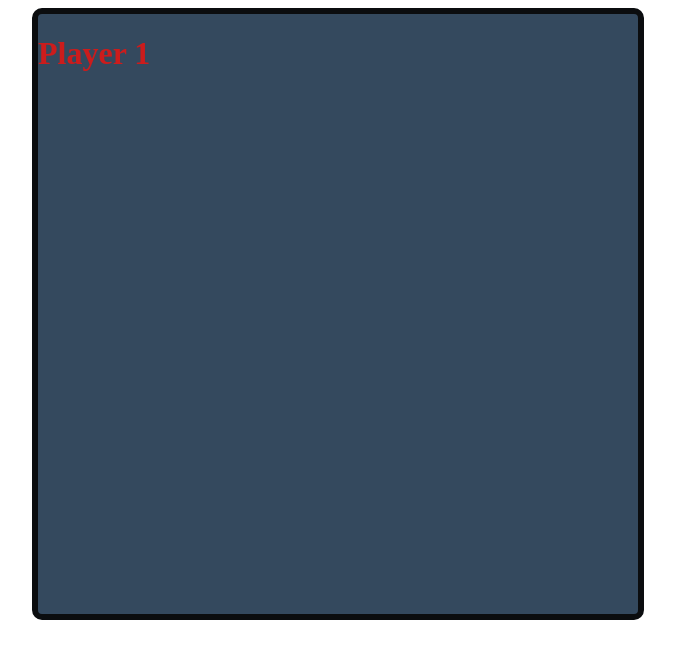
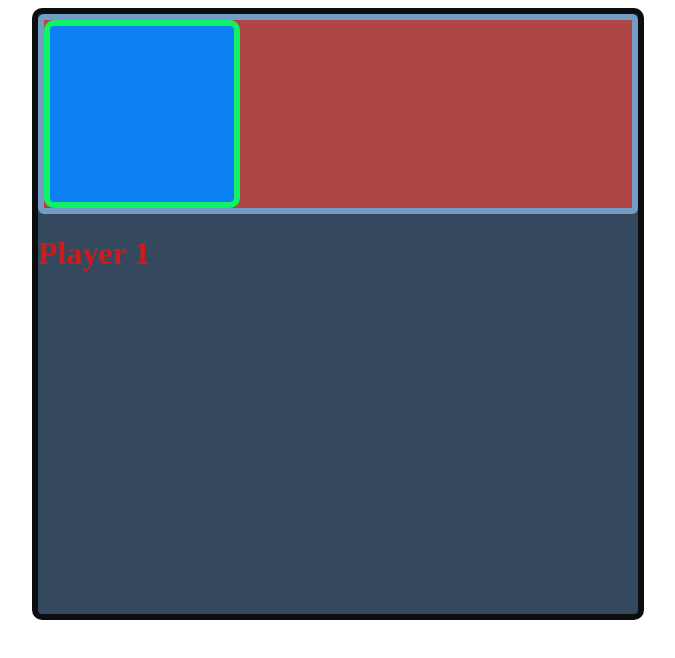
Before and after one commit to mabass2110/tic-tac-toe-React, a React (Vite) app: page / in a window 1280 px wide. Shown: the top 658 px of the page, without its empty margins (302-977 px from the left). Built offline with nearby package versions, Linux system fonts and the light colour scheme.

Commit message:
added a Square component and a function named renderSquare

```diff
--- a/src/colorGame00.jsx
+++ b/src/colorGame00.jsx
@@ -1,15 +1,21 @@
 import React from "react";
+
+const Square = () => {
+  return <button></button>
+}
 const Board = () => {
   const [player, setPlayer] = React.useState(1);
   let status = `Player ${player}`;
+
+  const renderSquare = () => {
+    return <Square></Square>
+  }
   return (
-    <div
-      className="game-board"
-      onClick={(e) => {
-        setPlayer((player + 1) % 2);
-        status = `Player ${player}`;
-      }}
-    >
+    <div className="game-board">
+
+      <div className="grid-row">
+        {renderSquare(0)}
+      </div>
       <div id="info">
         <h1>{status}</h1>
       </div>
```
